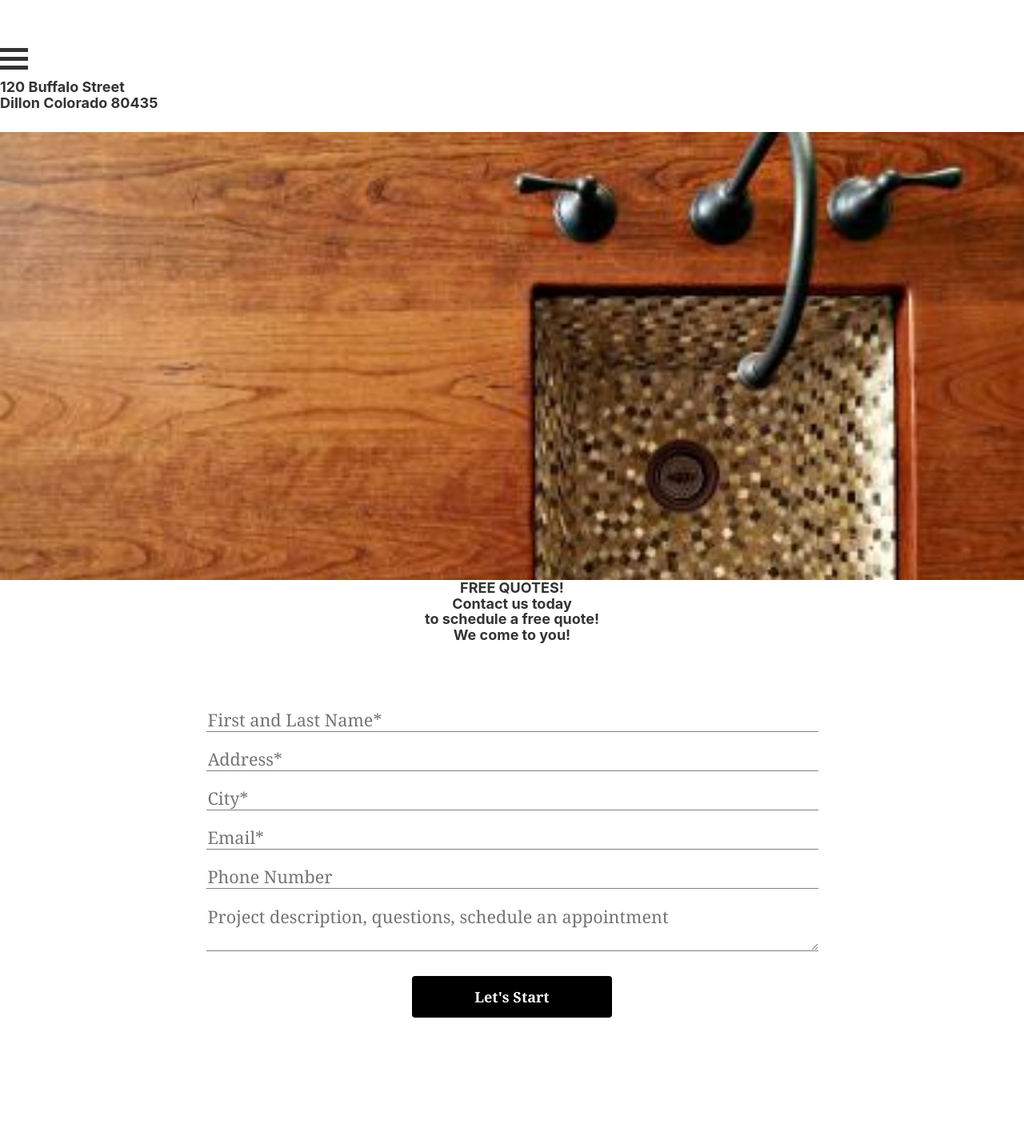
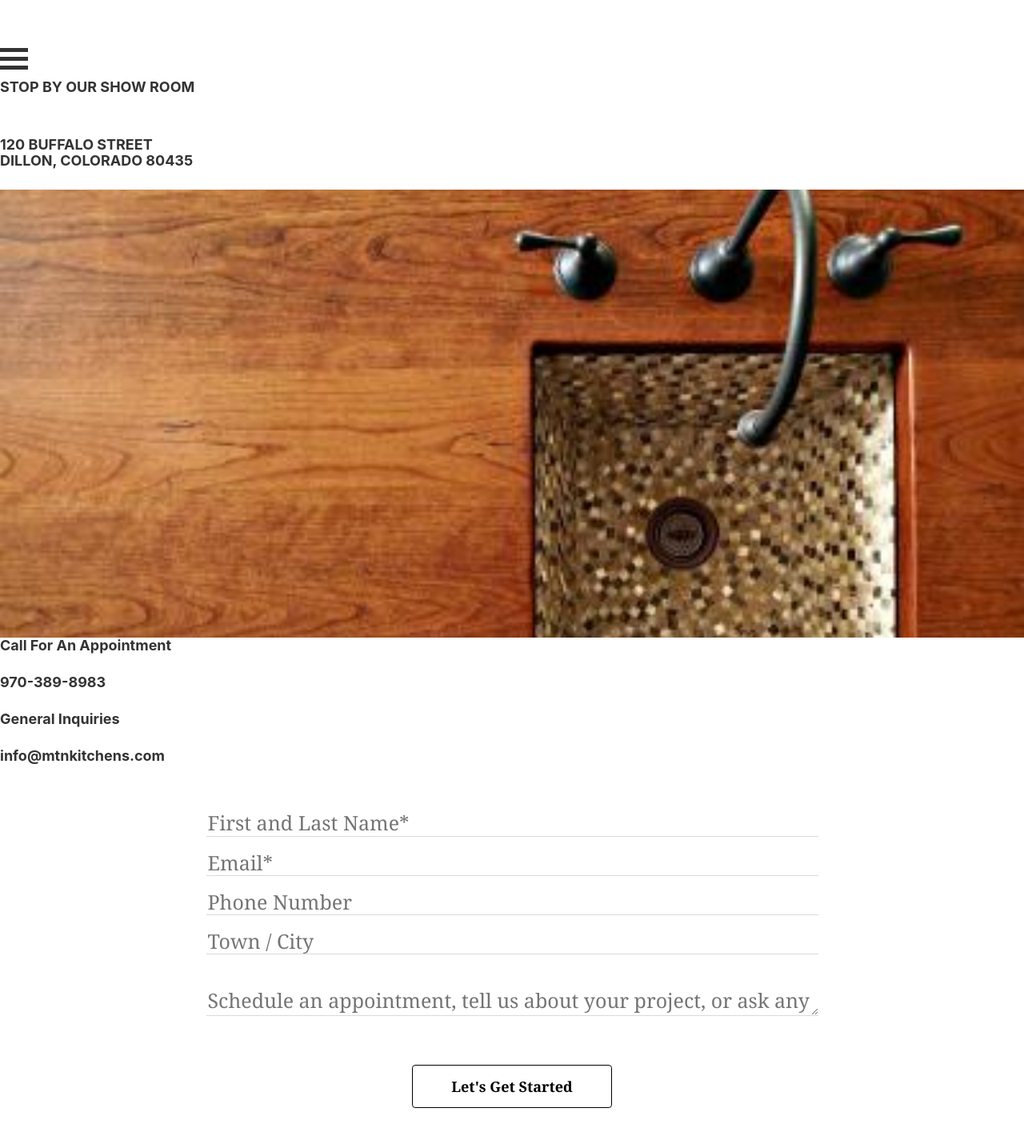
Before and after one commit to jaksik/timberline-kitchens, a Gatsby site: page /contact in a window 1280 px wide. Shown: the part 831-2261 px from the top of the page at 80% size. Before the commit the page ends 2118 px from the top, so only its background shows below. Built offline with nearby package versions, Linux system fonts and the light colour scheme; Gatsby itself is replaced by a stand-in of ours.

Commit message:
styled contact page

```diff
--- a/src/components/nav.js
+++ b/src/components/nav.js
@@ -42,16 +42,16 @@ function Nav({ siteTitle, siteLogo }) {
             <AniLink fade to="/cabinet-refacing">
               <p>Cabinet Refacing</p>
             </AniLink>
-            <AniLink fade to="/process">
+            {/* <AniLink fade to="/process">
               <p>Process</p>
-            </AniLink>
+            </AniLink> */}
             <AniLink fade to="/our-work">
               <p>Our Work</p>
             </AniLink>
-            <AniLink fade to="/company">
+            {/* <AniLink fade to="/company">
               <p>Company</p>
             </AniLink>
-            {/* <AniLink fade to="/resources">
+            <AniLink fade to="/resources">
               <p>Resources</p>
             </AniLink> */}
             <AniLink fade to="/contact">
--- a/src/pages/cabinet-refacing.md
+++ b/src/pages/cabinet-refacing.md
@@ -7,14 +7,9 @@ images:
     - image: ../images/new/refacing.jpg
 ---
 
-## Cabinet Refacing / Rebuilding
-##### Save time and money by not replacing your perfectly good cabinets
-Refacing your existing cabinets is not only affordable but the most effective use of your remodeling budget. Transform your kitchen or bath for about 40% the cost and 25-50% of the time of a full remodel. We can reface and entire kitchens and bathrooms, install new drawer boxes with Blum soft-close Glides, fix damaged sink bases from water damage, all on site without removing your countertops. Doors and drawer headers are removed and replaced, exposed frames and ends are resurfaced with hardwood veneer, new moldings, trims, accents and accessories. The finished effect is an astounding kitchen or bath with a fresh new look. Refacing is almost half the cost of new cabinets and can be done in just a few days without removing contents or unnecessary mess.
+#### **Cabinet Refacing / Rebuilding**
+#### Save time and money by not replacing your perfectly good cabinets
+#### Refacing your existing cabinets is not only affordable but the most effective use of your remodeling budget. Transform your kitchen or bath for about 40% the cost and 25-50% of the time of a full remodel. We can reface and entire kitchens and bathrooms, install new drawer boxes with Blum soft-close Glides, fix damaged sink bases from water damage, all on site without removing your countertops. Doors and drawer headers are removed and replaced, exposed frames and ends are resurfaced with hardwood veneer, new moldings, trims, accents and accessories. The finished effect is an astounding kitchen or bath with a fresh new look. Refacing is almost half the cost of new cabinets and can be done in just a few days without removing contents or unnecessary mess.
 
-##### Customization
-
-Love the blueprint of your existing cabinets but want to add more? We are able to add new cabinets and reface existing cabinets to match. Maybe you would like to add glass uppers for reveal or LED lighting inside or underneath your cabinets. Any ideas or creativity you come up with is not a problem and we are happy to help. Shop Kitchen idea books, neighbor's configurations or magazines. Sometimes we can't always duplicate but with a little imagination we can obtain an equal or better result.
-
-
-
-In the photo below we replaced the upper cabinets with full height stacked and installed crown molding. The base cabinets where refaced along with the island to match. Old kitchen cabinets then installed in the garage for additional storage.
+#### **Customization**
+#### Love the blueprint of your existing cabinets but want to add more? We are able to add new cabinets and reface existing cabinets to match. Maybe you would like to add glass uppers for reveal or LED lighting inside or underneath your cabinets. Any ideas or creativity you come up with is not a problem and we are happy to help. Shop Kitchen idea books, neighbor's configurations or magazines. Sometimes we can't always duplicate but with a little imagination we can obtain an equal or better result.
--- a/src/pages/contact.css
+++ b/src/pages/contact.css
@@ -28,7 +28,7 @@ input, select, textarea, label {
     border-top: none;
     border-left: none;
     border-right: none;
-    border-bottom: 1px solid gray;
+    border-bottom: 1px solid rgb(218, 218, 218);
     font-size: larger;
 }
 
@@ -47,20 +47,18 @@ label {
 
     width: 250px;
     text-align: center;
-    background-color: black;
-    color: white;
+    background-color: white;
+    color: black;
     border-radius: 4px;
-    border: none;
     font-weight: bold;
-    margin: 15px auto;
+    margin: 45px auto;
     padding: 13px;
 }
 
 .submit-button:hover {
     border: 1px solid black;
-
-    background-color: white;
-    color: black;
+    background-color: black;
+    color: white;
 }
 
 input[type="date"]:before {
@@ -79,6 +77,10 @@ input[type="date"]:before {
     top: 0;
 }
 
+::-webkit-input-placeholder { /* Chrome/Opera/Safari */
+    font-size: 25px;
+    line-height: 70px;
+  }
 
 @media only screen and (min-width: 768px) {
 
--- a/src/pages/contact.js
+++ b/src/pages/contact.js
@@ -1,27 +1,25 @@
 import React from "react"
 import { Link, graphql } from "gatsby"
-import { Row, Col } from "reactstrap"
+import { Container, Row, Col } from "reactstrap"
 import Img from "gatsby-image"
 import Layout from "../components/layout"
 import SEO from "../components/seo"
 import "./contact.css"
+
 const ContactPage = ({ data }) => {
   console.log("data: ", data)
   return (
   <Layout>
     <SEO title="Page two" />
-   {/* <div style={{ width: `80%`, margin: `0 auto`}}>
-   <h5 className="page-title">CONTACT US</h5>
-   <h4 className="page-title">Tell us about your next project</h4>
-
-   </div> */}
-
-
 
     <div className="cover-img">
-      <div className="overlay">
+      <div className="static-overlay">
         <div className="text">
-          <h4><strong>120 Buffalo Street <br/>Dillon Colorado 80435</strong></h4>
+          <h4><strong>STOP BY OUR SHOW ROOM</strong></h4>
+          <br/>
+          <h4>
+            <strong>120 BUFFALO STREET <br/>DILLON, COLORADO 80435</strong>
+            </h4>
         </div>
       </div>
       <Img
@@ -31,10 +29,22 @@ const ContactPage = ({ data }) => {
         style={{height: `70vh`}}
       />
     </div>
-    <h4 style={{ width:`100%`, textAlign:`center`}}><strong>FREE QUOTES!</strong><br/>
-    Contact us today <br/>to schedule a free quote!<br/>We come to you!<br/><br/>
 
-    </h4>
+    <Row className="no-gutters justify-content-center">
+    <Container style={{margin:`0 auto`}}>
+    <h4 className="font-weight-bold">Call For An Appointment</h4>
+    <h4>970-389-8983</h4>
+
+    <h4 className="font-weight-bold">General Inquiries</h4>
+    <h4>info@mtnkitchens.com</h4>
+
+    </Container>
+    </Row>
+    {/* <h4 style={{ width:`100%`, textAlign:`center`}}><strong>Contact Us Today</strong></h4>
+    <h4 style={{ width:`100%`, textAlign:`center`}}>
+      Schedule A Free Quote!<br/>Tell Us About Your Project<br/>Ask Any Question!<br/>
+    </h4> */}
+
     <form
       name="contact"
       method="post"
@@ -46,12 +56,11 @@ const ContactPage = ({ data }) => {
       <input type="hidden" name="form-name" value="contact" />
       <input style={{display: `none`}} type="text" /><br />
       <input required className="form-input" name="name" placeholder="First and Last Name*" type="text" /><br />
-      <input required className="form-input" name="address" placeholder="Address*" type="text" /><br />
-      <input required className="form-input" name="city" placeholder="City*" type="text" /><br />
       <input required className="form-input" name="email" placeholder="Email*" type="email" /><br />
       <input className="form-input" name="phone" placeholder="Phone Number" type="number" /><br />
-      <textarea className="form-input" name="message" placeholder="Project description, questions, schedule an appointment" type="textarea" /><br />
-      <button className="submit-button">Let's Start</button>
+      <input required className="form-input" name="city" placeholder="Town / City" type="text" /><br />
+      <textarea className="form-input" name="message" placeholder="Schedule an appointment, tell us about your project, or ask any question!" type="textarea" /><br />
+      <button className="submit-button">Let's Get Started</button>
     </form>
 
   </Layout>
--- a/src/pages/index.js
+++ b/src/pages/index.js
@@ -26,7 +26,7 @@ return (
     <div class="cover-img">
       <div class="overlay">
         <div class="text">
-          <h3>{project.node.frontmatter.title}</h3>
+          <h3 className="font-weight-bold">{project.node.frontmatter.title}</h3>
         </div>
       </div>
       <Img
--- a/src/pages/our-work/amarillo-by-morning.md
+++ b/src/pages/our-work/amarillo-by-morning.md
@@ -1,6 +1,6 @@
 ---
 templateKey: album
-title: amarillo
+title: AMARILLO BY MORNING
 image: ../../images/amarillo/one.jpg
 images:
     - image: ../../images/amarillo/one.jpg
--- a/src/pages/our-work/creative-spaces.md
+++ b/src/pages/our-work/creative-spaces.md
@@ -1,6 +1,6 @@
 ---
 templateKey: album
-title: creative
+title: CREATIVE SPACES
 image: ../../images/creative/creative-one.jpg
 images:
     - image: ../../images/creative/creative-one.jpg
--- a/src/pages/our-work/hub-of-the-home.md
+++ b/src/pages/our-work/hub-of-the-home.md
@@ -1,6 +1,6 @@
 ---
 templateKey: album
-title: hub
+title: HUB OF THE HOME
 image: ../../images/hub/one.jpg
 images:
     - image: ../../images/hub/one.jpg
--- a/src/pages/our-work/index.js
+++ b/src/pages/our-work/index.js
@@ -29,7 +29,7 @@ const IndexPage = ({ data }) => {
             <div class="cover-img">
               <div class="overlay">
                 <div class="text">
-                  <h3>{project.node.frontmatter.title}</h3>
+                  <h3 className="font-weight-bold">{project.node.frontmatter.title}</h3>
                 </div>
               </div>
               <Img
--- a/src/pages/our-work/style.css
+++ b/src/pages/our-work/style.css
@@ -32,30 +32,20 @@ html, body {
     left: 20%;
     font-size: 50px;
     color: white;
+    font-weight: bold;
     transform: translate(-50%,-50%);
     -ms-transform: translate(-50%,-50%);
-  }
+}
 
-
-
-  #collections-header {
-      text-align: center;
-      font-weight: bold;
-      font-size: 50px;
-      margin: 100px auto;
-  }
-
-  .hero-text {
-    text-align: center;
+.static-overlay {
     position: absolute;
-    top: 50%;
-    left: 50%;
-    transform: translate(-50%, -50%);
-    color: white;
-  }
-
-  #cover-overlay {
-      background-color: rgba(50, 68, 90, 0.3);
-      width: 100%;
-      height: 100vh;
-  }
+    width: 100%;
+    height: 70vh;
+    top: 0;
+    left: 0;
+    right: 0;
+    bottom: 0;
+    background-color: rgba(0,0,0,0.7);
+    z-index: 2;
+    cursor: pointer;
+}
--- a/src/styles/index.css
+++ b/src/styles/index.css
@@ -10,6 +10,13 @@ h2, h3, h4, h5, p {
   border-top: 1px solid lightgray;
   width: 100%;
   margin: 30px 0px;
+}
+
+.cover-img {
+  max-height: 68vh;
+  overflow: hidden;
+  margin: 40px auto;
+  position: relative;
 }
 
 @media only screen and (min-width: 768px) {
```
Also changed, not shown: src/templates/whatwedo.js (+5 -2 lines), src/templates/style.css (line endings or trailing spaces).
